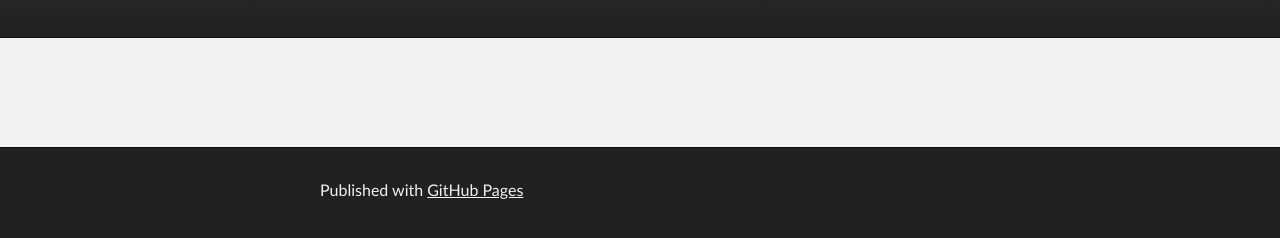
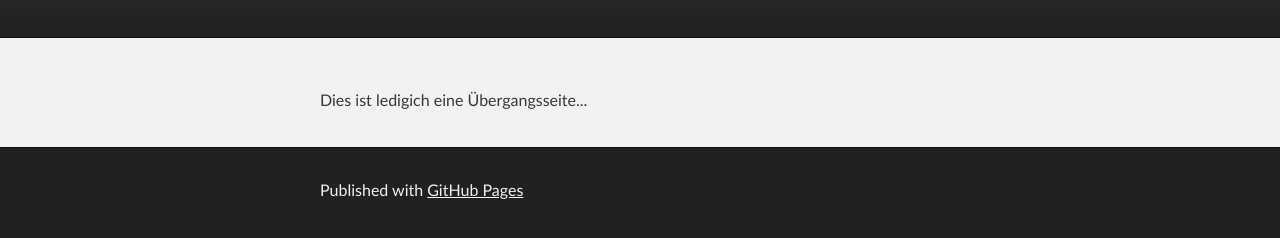
Before and after one commit to chriseichele/chriseichele.github.io, a plain HTML site: page index.html in a window 1280 px wide. Shown: the part 136-374 px from the top of the page. Drawn offline with Linux system fonts and the light colour scheme.

Commit message:
Update index.html

```diff
--- a/index.html
+++ b/index.html
@@ -27,7 +27,7 @@
     <!-- MAIN CONTENT -->
     <div id="main_content_wrap" class="outer">
       <section id="main_content" class="inner">
-        <p> </p>
+        <p>Dies ist ledigich eine Übergangsseite...</p>
       </section>
     </div>
 
```
